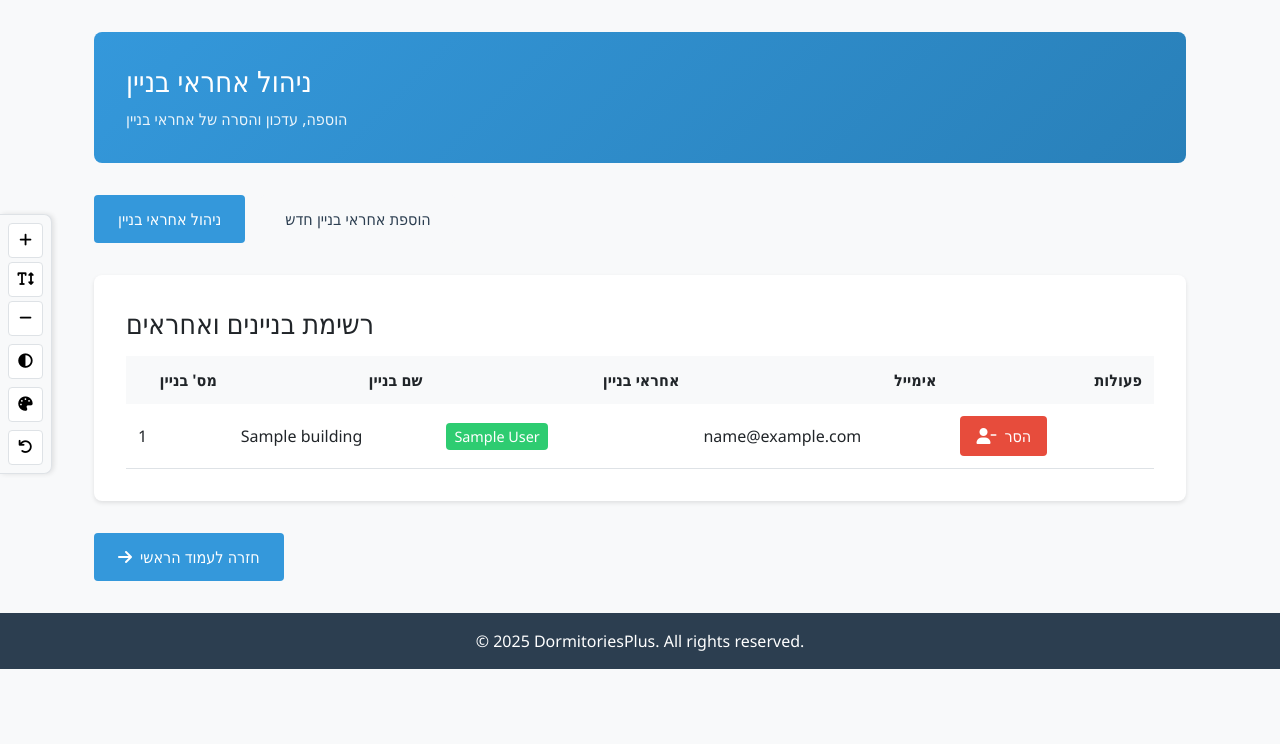
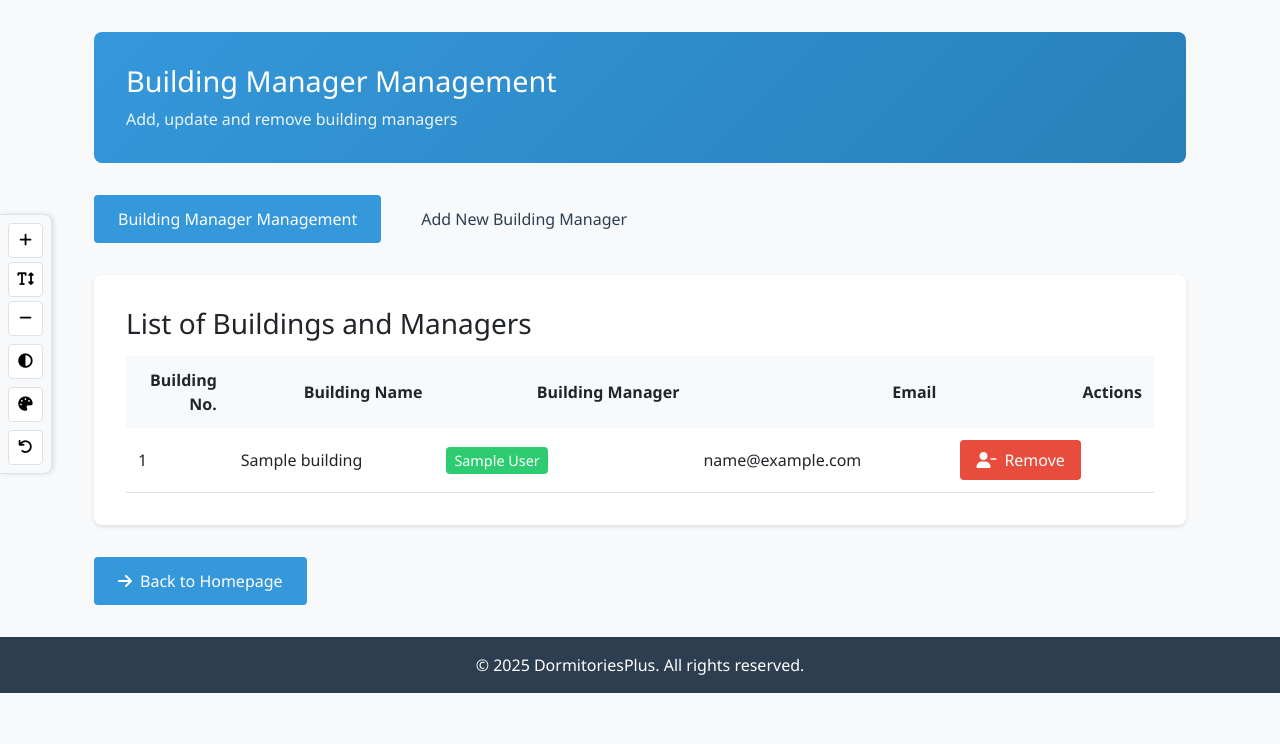
Before and after one commit to dorm-manage/dorm-manage-system, a Django app: template templates/OM_pages/OM_manage_BM.html in a window 1280 px wide. Shown: the part 56-800 px from the top of the page. Run offline with Django 5.2, Linux system fonts and the light colour scheme; tables that the repository leaves empty hold one stand-in row (values such as "Sample post"); the template is opened without the code that fills it: values that come from a table or form of the project are taken from there, most other values are stand-ins (such as "Sample title", 1, 10 or a date in 2020).

Commit message:
Translate mange BM

```diff
--- a/templates/OM_pages/OM_manage_BM.html
+++ b/templates/OM_pages/OM_manage_BM.html
@@ -1,7 +1,8 @@
 {% extends 'base.html' %}
 {% load static %}
+{% load i18n %}
 
-{% block title %}ניהול אחראי בניין - מנהל מערכת{% endblock %}
+{% block title %}{% translate "Building Manager Management - System Manager" %}{% endblock %}
 
 {% block extra_css %}
 <style>
@@ -195,8 +196,8 @@
 {% block content %}
 <div class="container">
     <div class="hero">
-        <h2>ניהול אחראי בניין</h2>
-        <p>הוספה, עדכון והסרה של אחראי בניין</p>
+        <h2>{% translate "Building Manager Management" %}</h2>
+        <p>{% translate "Add, update and remove building managers" %}</p>
     </div>
 
     {% if messages %}
@@ -208,22 +209,22 @@
     {% endif %}
 
     <div class="tabs">
-        <button class="tab-button active" data-tab="managers-tab">ניהול אחראי בניין</button>
-        <button class="tab-button" data-tab="add-manager-tab">הוספת אחראי בניין חדש</button>
+        <button class="tab-button active" data-tab="managers-tab">{% translate "Building Manager Management" %}</button>
+        <button class="tab-button" data-tab="add-manager-tab">{% translate "Add New Building Manager" %}</button>
     </div>
 
     <div id="managers-tab" class="tab-content active">
         <div class="section">
-            <h3>רשימת בניינים ואחראים</h3>
+            <h3>{% translate "List of Buildings and Managers" %}</h3>
 
             <table>
                 <thead>
                     <tr>
-                        <th style="width: 10%;">מס' בניין</th>
-                        <th style="width: 20%;">שם בניין</th>
-                        <th style="width: 25%;">אחראי בניין</th>
-                        <th style="width: 25%;">אימייל</th>
-                        <th style="width: 20%;">פעולות</th>
+                        <th style="width: 10%;">{% translate "Building No." %}</th>
+                        <th style="width: 20%;">{% translate "Building Name" %}</th>
+                        <th style="width: 25%;">{% translate "Building Manager" %}</th>
+                        <th style="width: 25%;">{% translate "Email" %}</th>
+                        <th style="width: 20%;">{% translate "Actions" %}</th>
                     </tr>
                 </thead>
                 <tbody>
@@ -237,7 +238,7 @@
                                         {{ building.building_staff_member.first_name }} {{ building.building_staff_member.last_name }}
                                     </span>
                                 {% else %}
-                                    <span class="manager-label manager-empty">לא מוגדר</span>
+                                    <span class="manager-label manager-empty">{% translate "Not defined" %}</span>
                                 {% endif %}
                             </td>
                             <td>
@@ -253,20 +254,20 @@
                                         {% csrf_token %}
                                         <input type="hidden" name="action" value="remove_manager">
                                         <input type="hidden" name="building_id" value="{{ building.id }}">
-                                        <button type="submit" class="button button-danger" onclick="return confirm('האם אתה בטוח שברצונך להסיר את אחראי הבניין?')">
-                                            <i class="fas fa-user-minus"></i> הסר
+                                        <button type="submit" class="button button-danger" onclick="return confirm('{% translate "Are you sure you want to remove the building manager?" %}')">
+                                            <i class="fas fa-user-minus"></i> {% translate "Remove" %}
                                         </button>
                                     </form>
                                 {% else %}
                                     <button class="button button-success" onclick="openAssignModal('{{ building.id }}', '{{ building.building_name|escapejs }}')">
-                                        <i class="fas fa-user-plus"></i> שיוך אחראי
+                                        <i class="fas fa-user-plus"></i> {% translate "Assign Manager" %}
                                     </button>
                                 {% endif %}
                             </td>
                         </tr>
                     {% empty %}
                         <tr>
-                            <td colspan="5" style="text-align: center;">אין בניינים מוגדרים במערכת</td>
+                            <td colspan="5" style="text-align: center;">{% translate "No buildings defined in the system" %}</td>
                         </tr>
                     {% endfor %}
                 </tbody>
@@ -276,29 +277,29 @@
 
     <div id="add-manager-tab" class="tab-content">
         <div class="section">
-            <h3>הוספת אחראי בניין חדש</h3>
+            <h3>{% translate "Add New Building Manager" %}</h3>
 
             <form method="post">
                 {% csrf_token %}
                 <input type="hidden" name="action" value="add_manager">
 
                 <div class="form-group">
-                    <label for="first_name">שם פרטי:</label>
+                    <label for="first_name">{% translate "First Name" %}:</label>
                     <input type="text" id="first_name" name="first_name" required>
                 </div>
 
                 <div class="form-group">
-                    <label for="last_name">שם משפחה:</label>
+                    <label for="last_name">{% translate "Last Name" %}:</label>
                     <input type="text" id="last_name" name="last_name" required>
                 </div>
 
                 <div class="form-group">
-                    <label for="email">אימייל:</label>
+                    <label for="email">{% translate "Email" %}:</label>
                     <input type="email" id="email" name="email" required>
                 </div>
 
                 <div class="form-group">
-                    <label for="password">סיסמה ראשונית:</label>
+                    <label for="password">{% translate "Initial Password" %}:</label>
                     <div style="display: flex; position: relative;">
                         <input type="password" id="password" name="password" value="123456789" required>
                         <button type="button" onclick="togglePasswordVisibility()"
@@ -306,13 +307,13 @@
                             <span id="password-toggle-icon">👁️</span>
                         </button>
                     </div>
-                    <small style="color: #666;">סיסמה ברירת מחדל: 123456789</small>
+                    <small style="color: #666;">{% translate "Default password: 123456789" %}</small>
                 </div>
 
                 <div class="form-group">
-                    <label for="assign_building_id">שייך לבניין (אופציונלי):</label>
+                    <label for="assign_building_id">{% translate "Assign to Building (Optional)" %}:</label>
                     <select id="assign_building_id" name="assign_building_id">
-                        <option value="">-- בחר בניין --</option>
+                        <option value="">{% translate "-- Select Building --" %}</option>
                         {% for building in buildings %}
                             {% if not building.building_staff_member %}
                                 <option value="{{ building.id }}">{{ building.building_name }}</option>
@@ -323,7 +324,7 @@
 
                 <div style="text-align: left; margin-top: 20px;">
                     <button type="submit" class="button button-success">
-                        <i class="fas fa-user-plus"></i> הוסף אחראי בניין
+                        <i class="fas fa-user-plus"></i> {% translate "Add Building Manager" %}
                     </button>
                 </div>
             </form>
@@ -333,7 +334,7 @@
     <div id="assignModal" class="modal">
         <div class="modal-content">
             <span class="close" onclick="closeAssignModal()">&times;</span>
-            <h3>שיוך אחראי בניין</h3>
+            <h3>{% translate "Assign Building Manager" %}</h3>
             <p id="assignModalText"></p>
 
             <form method="post">
@@ -342,9 +343,9 @@
                 <input type="hidden" id="modal_building_id" name="building_id">
 
                 <div class="form-group">
-                    <label for="staff_user_id">בחר אחראי בניין:</label>
+                    <label for="staff_user_id">{% translate "Select Building Manager" %}:</label>
                     <select id="staff_user_id" name="staff_user_id" required>
-                        <option value="" disabled selected>-- בחר אחראי בניין --</option>
+                        <option value="" disabled selected>{% translate "-- Select Building Manager --" %}</option>
                         {% for staff in building_staff_users %}
                             <option value="{{ staff.id }}">{{ staff.first_name }} {{ staff.last_name }} ({{ staff.email }})</option>
                         {% endfor %}
@@ -353,7 +354,7 @@
 
                 <div style="text-align: left; margin-top: 20px;">
                     <button type="submit" class="button button-success">
-                        <i class="fas fa-user-plus"></i> שייך אחראי
+                        <i class="fas fa-user-plus"></i> {% translate "Assign Manager" %}
                     </button>
                 </div>
             </form>
@@ -361,7 +362,7 @@
     </div>
 
     <a href="{% url 'OM_Homepage' %}" class="back-button">
-        <i class="fas fa-arrow-right"></i> חזרה לעמוד הראשי
+        <i class="fas fa-arrow-right"></i> {% translate "Back to Homepage" %}
     </a>
 </div>
 
@@ -385,7 +386,7 @@
 
     function openAssignModal(buildingId, buildingName) {
         document.getElementById("modal_building_id").value = buildingId;
-        document.getElementById("assignModalText").innerText = "שיוך אחראי בניין לבניין " + buildingName;
+        document.getElementById("assignModalText").innerText = "{% translate 'Assign Building Manager to Building' %} " + buildingName;
         document.getElementById("assignModal").style.display = "block";
     }
 
```
Also changed, not shown: locale/ar/LC_MESSAGES/django.po, locale/en/LC_MESSAGES/django.po, locale/he/LC_MESSAGES/django.po, locale/zh/LC_MESSAGES/django.po, 4 other files.
